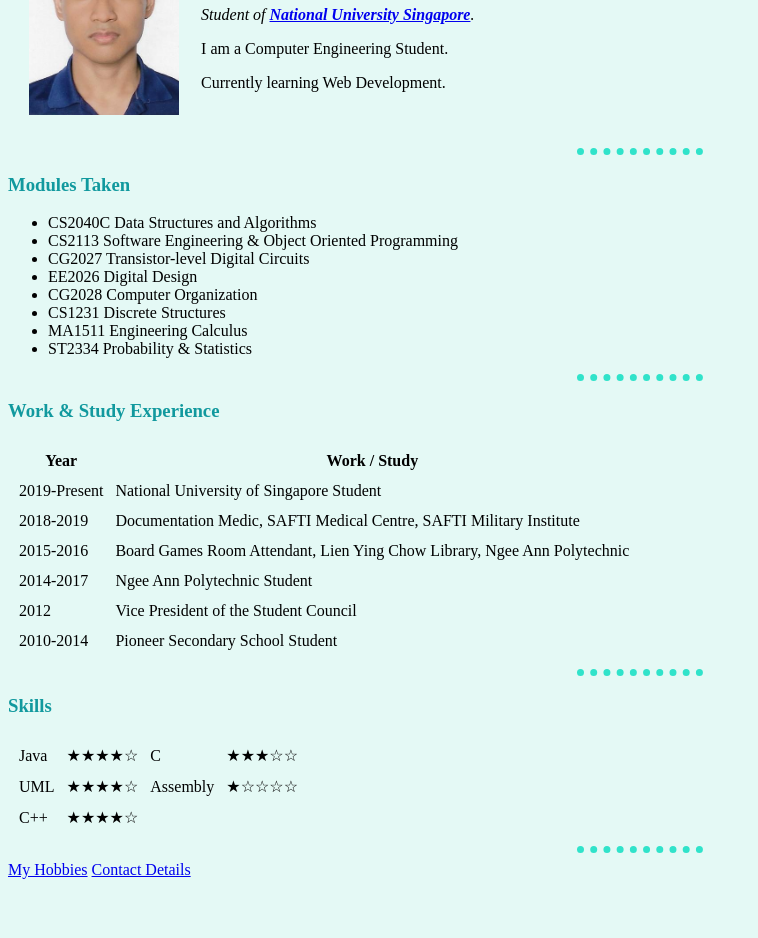
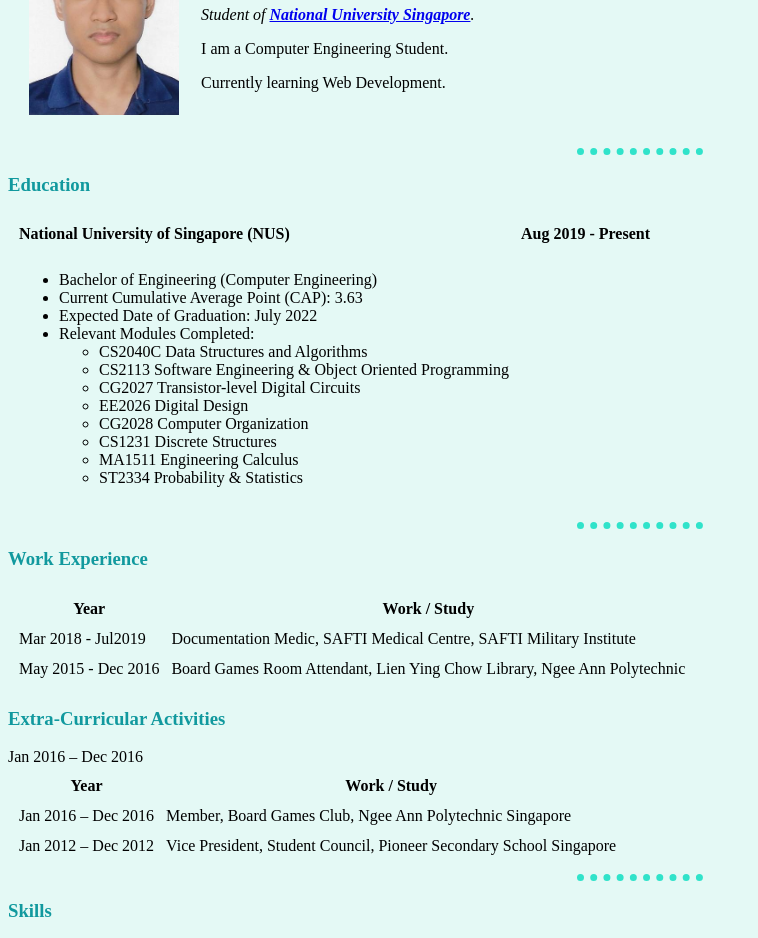
Before and after one commit to manuelmanuntag96/cv, a plain HTML site: page index.html in a window 1280 px wide. Shown: the part 114-1052 px from the top of the page, without its empty margins (0-758 px from the left). Before the commit the page ends 1001 px from the top, so only its background shows below. Drawn offline with Linux system fonts and the light colour scheme.

Commit message:
Update cv details

```diff
--- a/index.html
+++ b/index.html
@@ -13,7 +13,7 @@
     <tr>
       <td><img src="images\Manuel.png" alt="Manuel Profile Picture"></td>
       <td>
-        <h1>Manuel Manuntag</h1>
+        <h1>Manuel II Papa Manuntag</h1>
         <p><em>Student of <strong><a href="http://www.nus.edu.sg/">National University Singapore</a></strong>.</em></p>
         <p>I am a Computer Engineering Student.</p>
         <p>Currently learning Web Development.</p>
@@ -23,8 +23,23 @@
 
   <hr>
 
-  <h3>Modules Taken</h3>
+  <h3>Education</h3>
 
+  <table cellspacing="10" style="text-align:left">
+    <thead>
+      <tr>
+        <th>National University of Singapore (NUS)</th>
+        <th>Aug 2019 - Present</th>
+      </tr>
+    </thead>
+    <tbody>
+      <tr>
+        <td>
+          <ul>
+            <li>Bachelor of Engineering (Computer Engineering)</li>
+            <li>Current Cumulative Average Point (CAP): 3.63</li>
+            <li>Expected Date of Graduation: July 2022</li>
+            <li>Relevant Modules Completed:<br>
               <ul>
                 <li>CS2040C Data Structures and Algorithms</li>
                 <li>CS2113 Software Engineering & Object Oriented Programming</li>
@@ -35,10 +50,16 @@
                 <li>MA1511 Engineering Calculus</li>
                 <li>ST2334 Probability & Statistics </li>
               </ul>
+            </li>
+          </ul>
+        </td>
+      </tr>
+    </tbody>
+  </table>
 
   <hr>
 
-  <h3>Work & Study Experience</h3>
+  <h3>Work Experience</h3>
 
   <table cellspacing="10">
     <thead>
@@ -47,28 +68,31 @@
     </thead>
     <tbody>
       <tr>
-        <td>2019-Present</td>
-        <td>National University of Singapore Student</td>
-      </tr>
-      <tr>
-        <td>2018-2019</td>
+        <td>Mar 2018 - Jul2019</td>
         <td>Documentation Medic, SAFTI Medical Centre, SAFTI Military Institute</td>
       </tr>
       <tr>
-        <td>2015-2016</td>
+        <td>May 2015 - Dec 2016</td>
         <td>Board Games Room Attendant, Lien Ying Chow Library, Ngee Ann Polytechnic</td>
       </tr>
+    </tbody>
+  </table>
+
+  <h3>Extra-Curricular Activities</h3>
+  Jan 2016 – Dec 2016
+  <table cellspacing="10">
+    <thead>
+      <th>Year</th>
+      <th>Work / Study</th>
+    </thead>
+    <tbody>
       <tr>
-        <td>2014-2017</td>
-        <td>Ngee Ann Polytechnic Student</td>
+        <td>Jan 2016 – Dec 2016</td>
+        <td>Member, Board Games Club, Ngee Ann Polytechnic Singapore</td>
       </tr>
       <tr>
-        <td>2012</td>
-        <td>Vice President of the Student Council</td>
-      </tr>
-      <tr>
-        <td>2010-2014</td>
-        <td>Pioneer Secondary School Student</td>
+        <td>Jan 2012 – Dec 2012</td>
+        <td>Vice President, Student Council, Pioneer Secondary School Singapore</td>
       </tr>
     </tbody>
   </table>
@@ -80,21 +104,21 @@
   <table cellspacing="10">
     <tr>
       <td>Java</td>
-      <td>★★★★☆</td>
+      <td>★★★☆☆</td>
 
       <td>C</td>
-      <td>★★★☆☆</td>
+      <td>★★☆☆☆</td>
     </tr>
     <tr>
       <td>UML</td>
-      <td>★★★★☆</td>
+      <td>★★★☆☆</td>
 
       <td>Assembly</td>
       <td>★☆☆☆☆</td>
     </tr>
     <tr>
       <td>C++</td>
-      <td>★★★★☆</td>
+      <td>★★★☆☆</td>
     </tr>
   </table>
 
```
Lines whose indentation alone changed are shown as unchanged.
